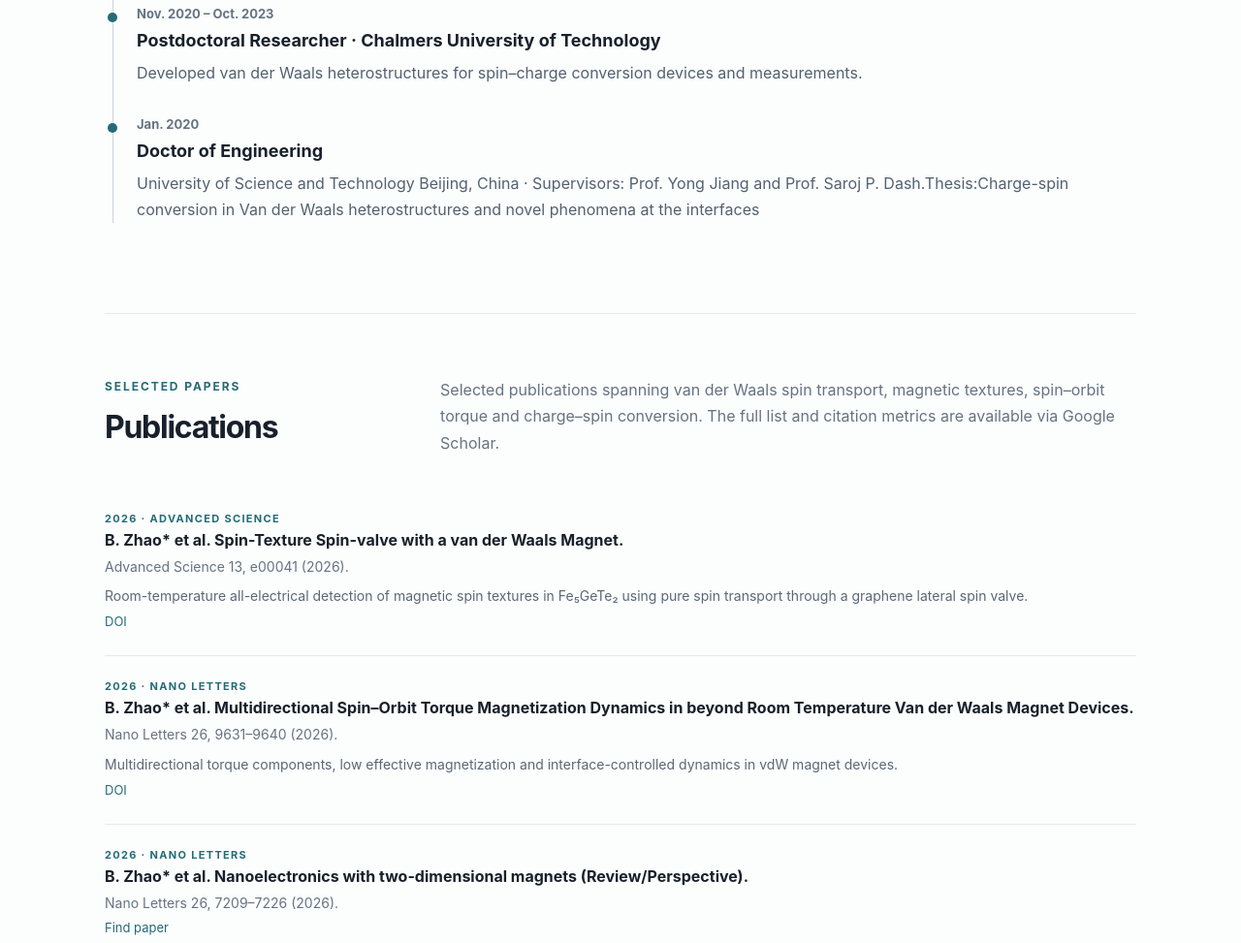
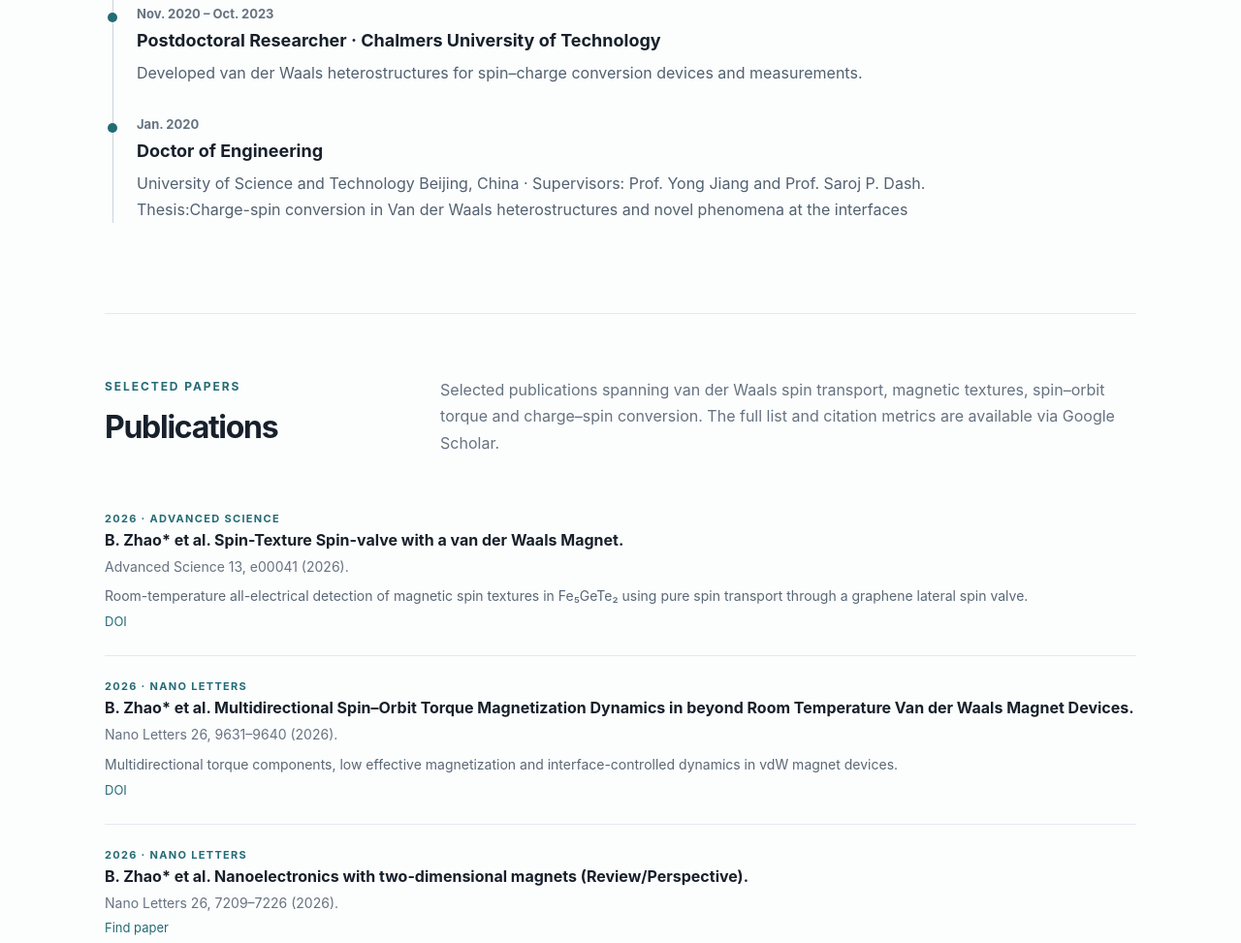
Before and after one commit to zzbna/Dr.BingZhao, a plain HTML site: page index.html in a window 1280 px wide. Shown: the part 2055-3028 px from the top of the page at 97% size. Drawn offline with Linux system fonts and the light colour scheme.

Commit message:
Update index.html

```diff
--- a/index.html
+++ b/index.html
@@ -39,7 +39,7 @@ footer{padding:36px 0;color:var(--muted);font-size:13px}.foot{display:flex;justi
 <div class="entry"><div class="date">Nov. 2024 – Present</div><h3>Staff Scientist · Chalmers University of Technology</h3><p>Leads experimental projects on vdW-magnet spintronics from concept to publication; responsible for (ST) FMR and cryogenic transport setups; supervises PhD and master's students and coordinates an EIC AMSwitch collaboration on 2D altermagnets.</p></div>
 <div class="entry"><div class="date">Nov. 2023 – Oct. 2024</div><h3>Researcher · Chalmers University of Technology</h3><p>Led field-free spin–orbit torque work on Fe₅GeTe₂-family magnets; developed device fabrication and measurement workflows and co-coordinated external 2DSOTECH collaboration.</p></div>
 <div class="entry"><div class="date">Nov. 2020 – Oct. 2023</div><h3>Postdoctoral Researcher · Chalmers University of Technology</h3><p>Developed van der Waals heterostructures for spin–charge conversion devices and measurements.</p></div>
-<div class="entry"><div class="date">Jan. 2020</div><h3>Doctor of Engineering</h3><p>University of Science and Technology Beijing, China · Supervisors: Prof. Yong Jiang and Prof. Saroj P. Dash.Thesis:Charge-spin conversion in Van der Waals
+<div class="entry"><div class="date">Jan. 2020</div><h3>Doctor of Engineering</h3><p>University of Science and Technology Beijing, China · Supervisors: Prof. Yong Jiang and Prof. Saroj P. Dash. <br>Thesis:Charge-spin conversion in Van der Waals
 heterostructures and novel phenomena at the interfaces</p></div></div></section>
 <section id="publications" class="publications"><div class="section-head"><div><div class="eyebrow">Selected papers</div><h2>Publications</h2></div><p>Selected publications spanning van der Waals spin transport, magnetic textures, spin–orbit torque and charge–spin conversion. The full list and citation metrics are available via Google Scholar.</p></div>
 <div class="pub"><div class="pub-label">2026 · Advanced Science</div><div class="pub-title">B. Zhao* et al. Spin-Texture Spin-valve with a van der Waals Magnet.</div><div class="pub-meta">Advanced Science 13, e00041 (2026).</div><div class="pub-desc">Room-temperature all-electrical detection of magnetic spin textures in Fe₅GeTe₂ using pure spin transport through a graphene lateral spin valve.</div><a href="https://doi.org/10.1002/advs.202600041">DOI</a></div>
```
